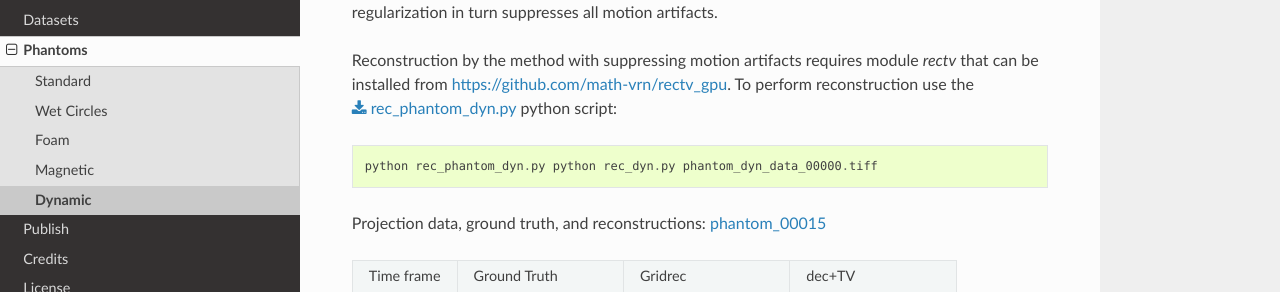
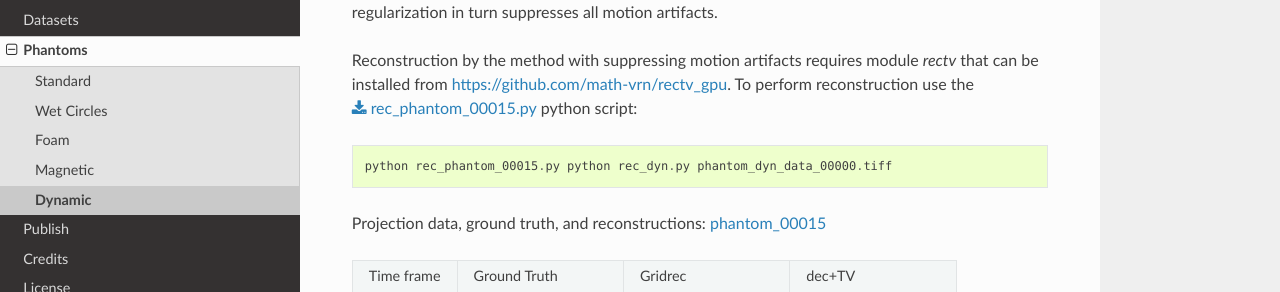
Before and after one commit to tomography/tomobank, a Sphinx documentation site: the page built from docs/source/phantom/docs.phantom.dynamic.rst, in a window 1280 px wide and 900 px high, scrolled down 338 px. Shown: the part 159-451 px from the top of the window. Built offline with Sphinx 7.4.7 and the Read the Docs theme 2.0.0, drawn with Linux system fonts in a browser that asks for light colours; cross-references to code outside the pages are shown as plain code.

Commit message:
fix label for phantom_00015

```diff
--- a/docs/source/phantom/docs.phantom.dynamic.rst
+++ b/docs/source/phantom/docs.phantom.dynamic.rst
@@ -12,9 +12,9 @@ Motion artifacts in the FBP reconstruction are clearly visible and significantly
 The method of Time-domain decomposition + regularization in turn suppresses all motion artifacts.
 
 Reconstruction by the method with suppressing motion artifacts requires module `rectv` that can be installed from https://github.com/math-vrn/rectv_gpu.
-To perform reconstruction use the :download:`rec_phantom_dyn.py <../../demo/rec_phantom_dyn.py>` python script::
+To perform reconstruction use the :download:`rec_phantom_00015.py <../../demo/rec_phantom_00015.py>` python script::
 
-        python rec_phantom_dyn.py python rec_dyn.py phantom_dyn_data_00000.tiff
+        python rec_phantom_00015.py python rec_dyn.py phantom_dyn_data_00000.tiff
 
 
 .. _phantom_00015: https://www.globus.org/app/transfer?origin_id=e133a81a-6d04-11e5-ba46-22000b92c6ec&origin_path=%2Ftomobank%2Fphantom_00015%2F
```
Also changed, not shown: docs/demo/rec_phantom_00015.py (renamed from docs/demo/rec_phantom_dyn.py).
